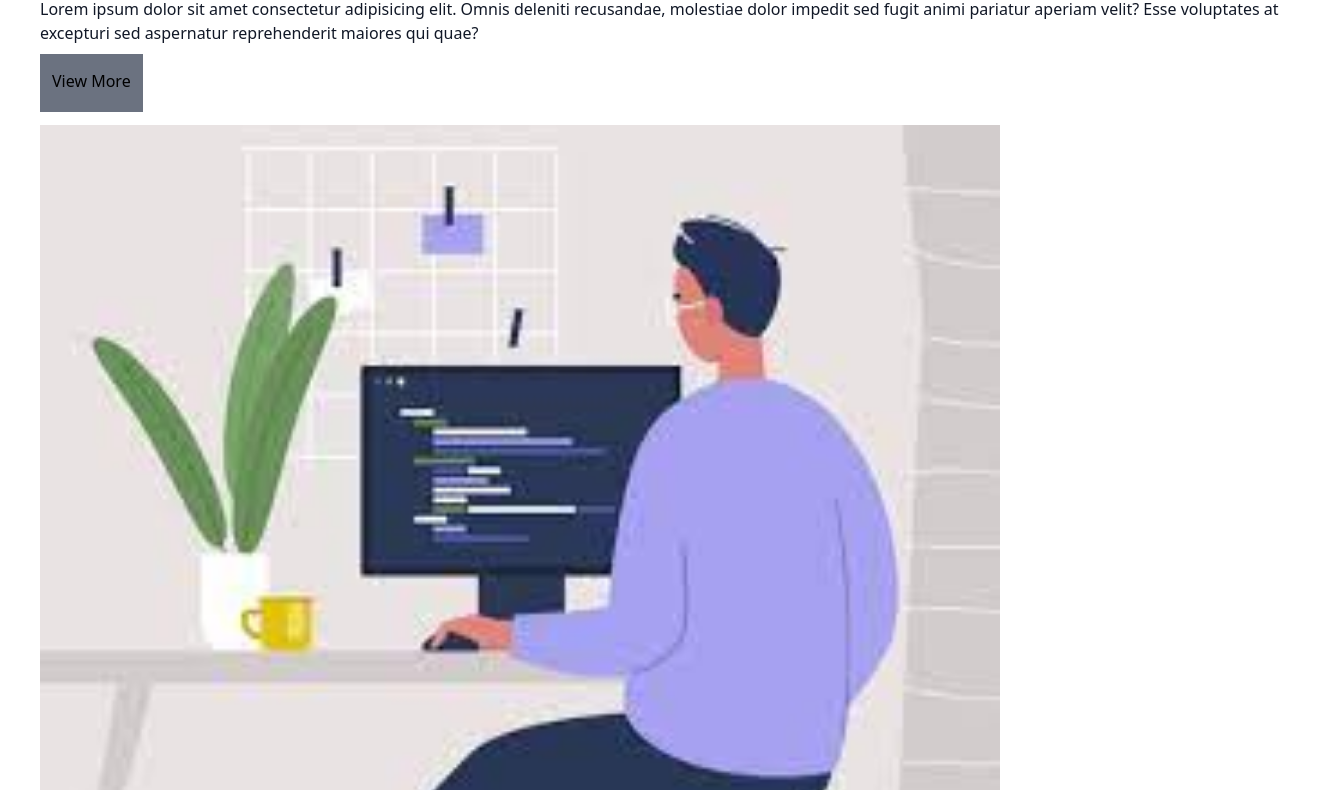
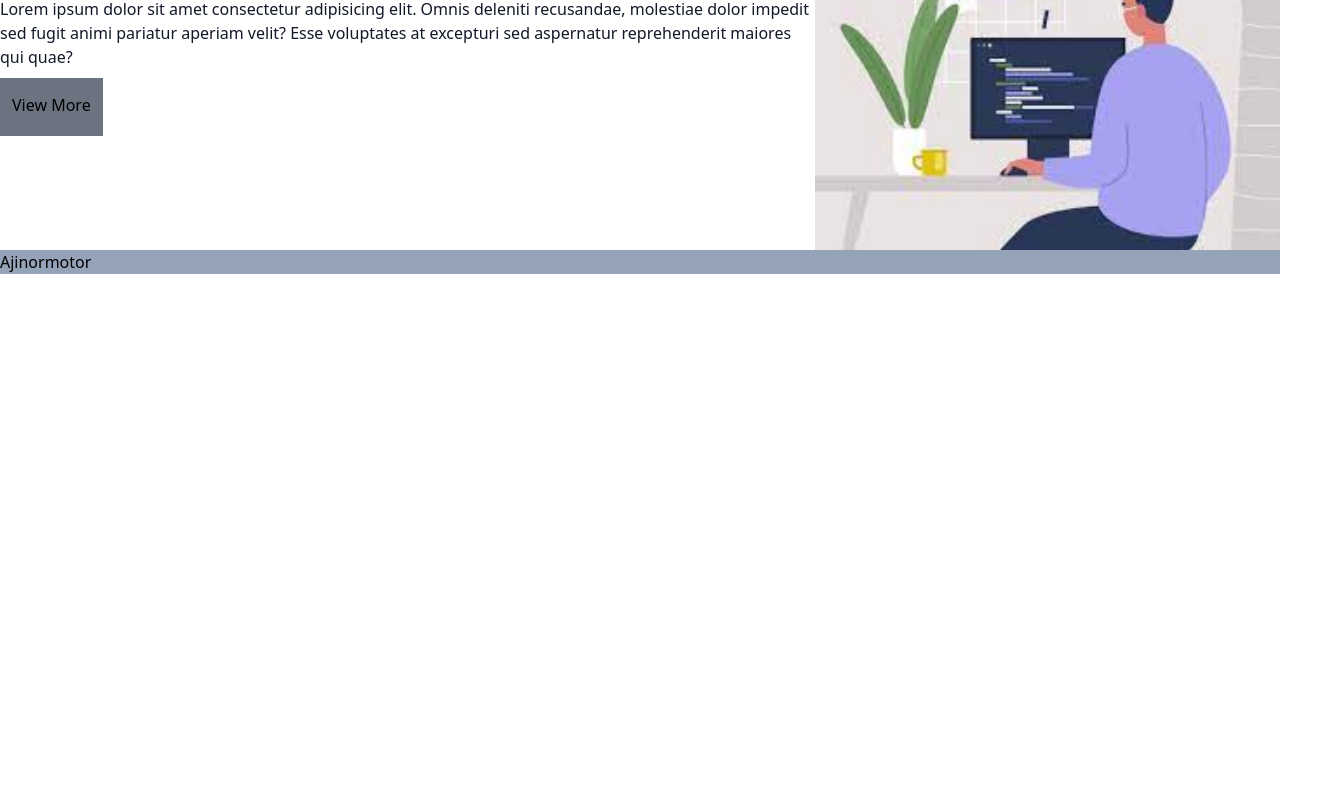
Before and after one commit to Ajinormotor/practice5, a plain HTML site: page index.html in a window 1280 px wide. Shown: the part 274-1064 px from the top of the page, 1320 px wide, since content can reach past the window. After the commit the page ends 812 px from the top, so only its background shows below. Drawn offline with nearby package versions, Linux system fonts and the light colour scheme.

Commit message:
Update index.html

```diff
--- a/index.html
+++ b/index.html
@@ -44,7 +44,7 @@
 </nav>
 
 
-<div  class="container ml:flex xl:justify-between mt-28 m-10%  w-100% ml-10 ">
+<div  class="container md:flex xl:justify-between mt-28 m-10%  w-100%  ">
   <div>
         <h2  class="pt-6  text-6xl  ">Welcome to AjinoMotor</h2>
         <p class="text-gray-900  leading-normal pt-6 pb-6">Lorem ipsum dolor sit amet consectetur adipisicing elit. Omnis deleniti recusandae, molestiae dolor impedit sed fugit animi pariatur aperiam velit?
```
